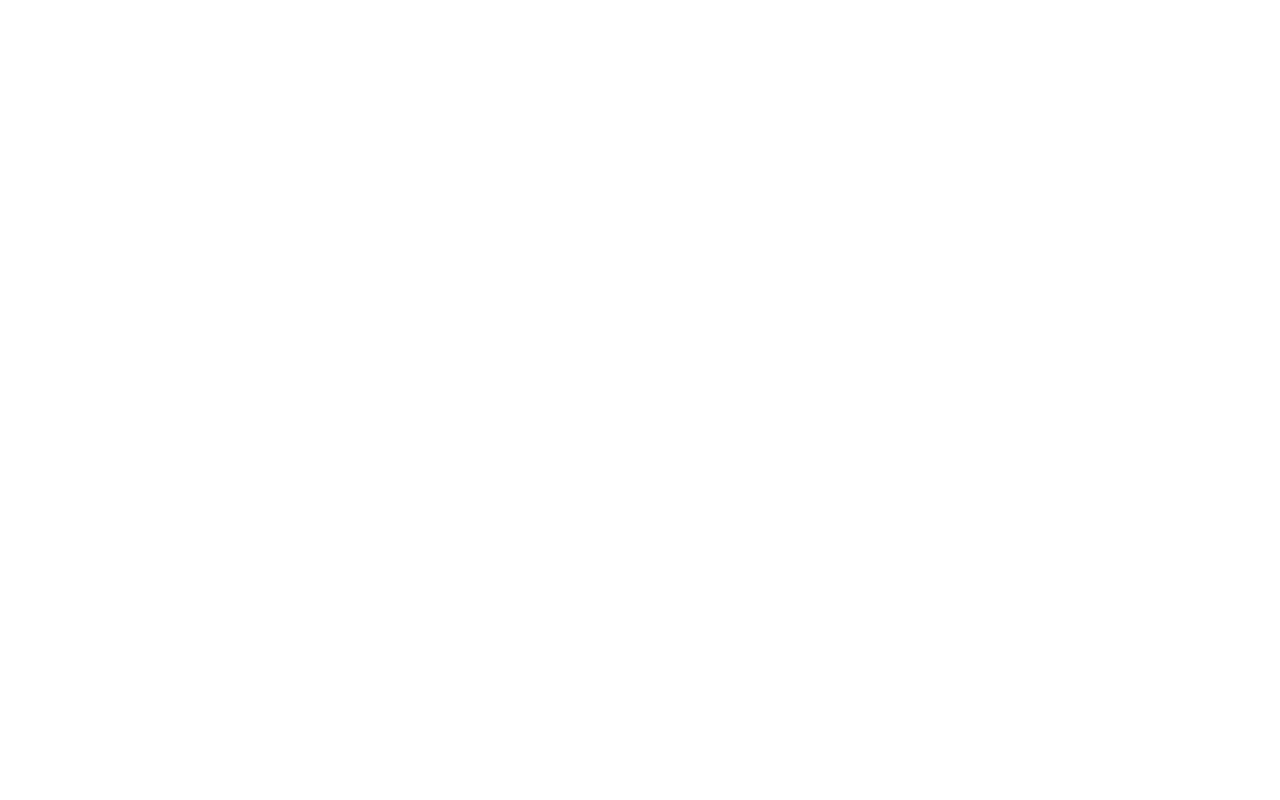
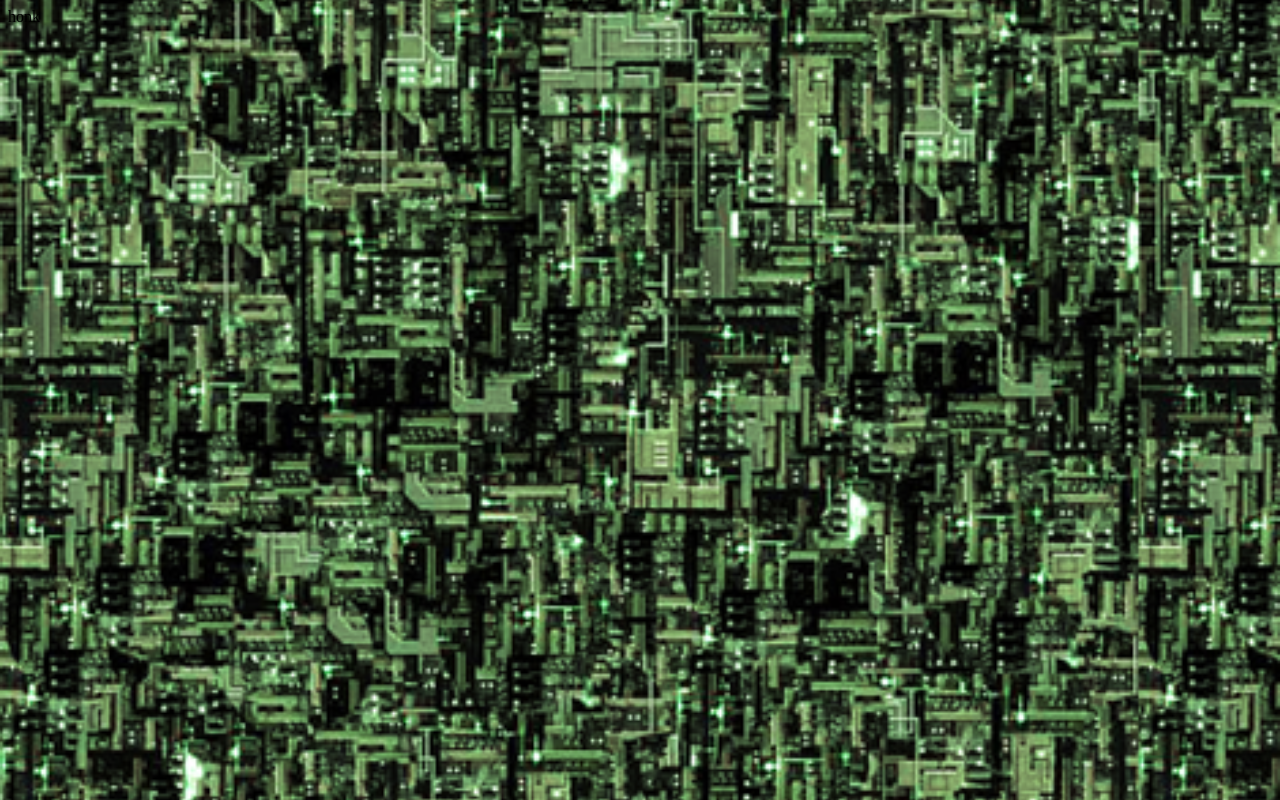
Before and after one commit to SpencerLemay/subspacefm.xyz, a plain HTML site: page index.html in a window 1280 px wide. Drawn offline with Linux system fonts and the light colour scheme.

Commit message:
background2

```diff
--- a/index.html
+++ b/index.html
@@ -1 +1,8 @@
- <p style="background-image: url('../images/borgback.png');">
+
+
+ <html>
+  <link rel="stylesheet" href="../style/style.css">
+
+   <a>honk</a>
+
+ </html>
--- /dev/null
+++ b/style/style.css
@@ -0,0 +1,7 @@
+html {
+       background: url('../images/borgback.png') no-repeat center center fixed;
+       -webkit-background-size: cover;
+       -moz-background-size: cover;
+       -o-background-size: cover;
+       background-size: cover;
+}
```
